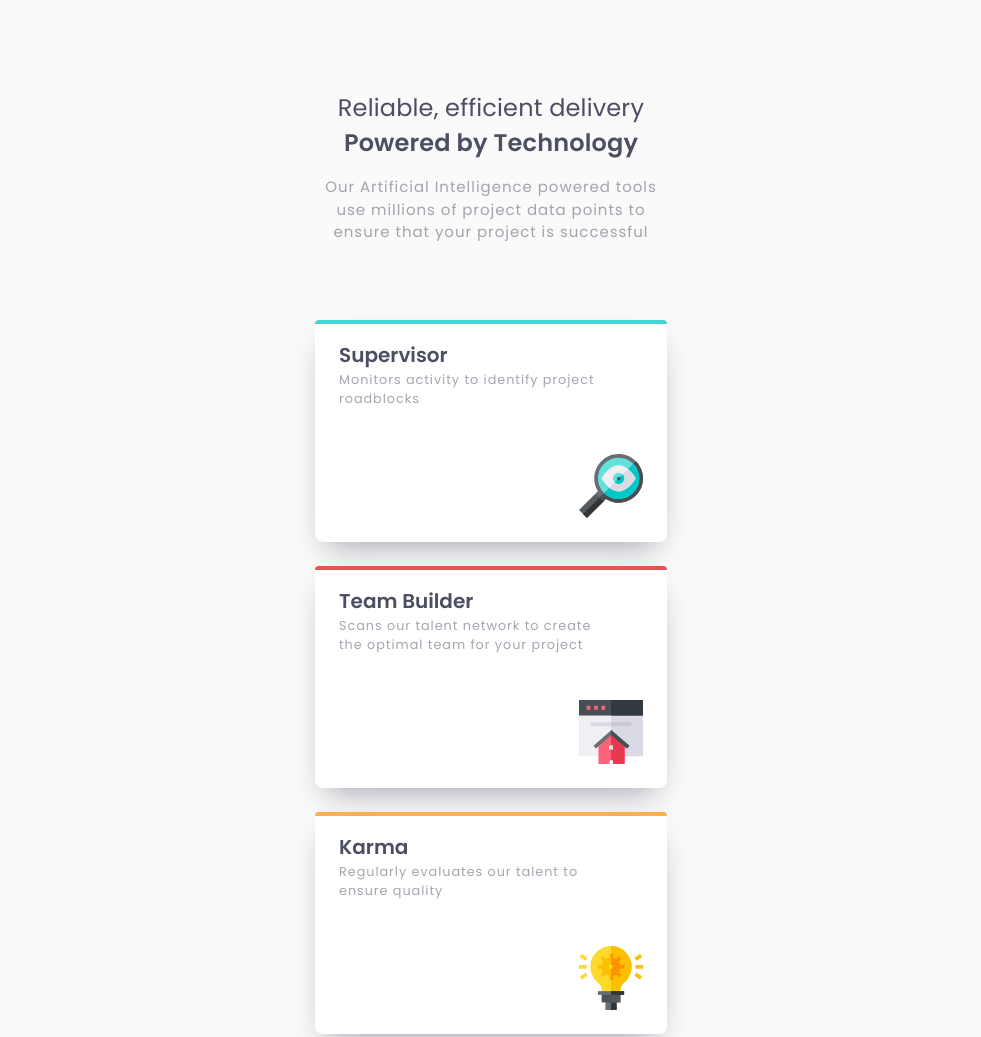
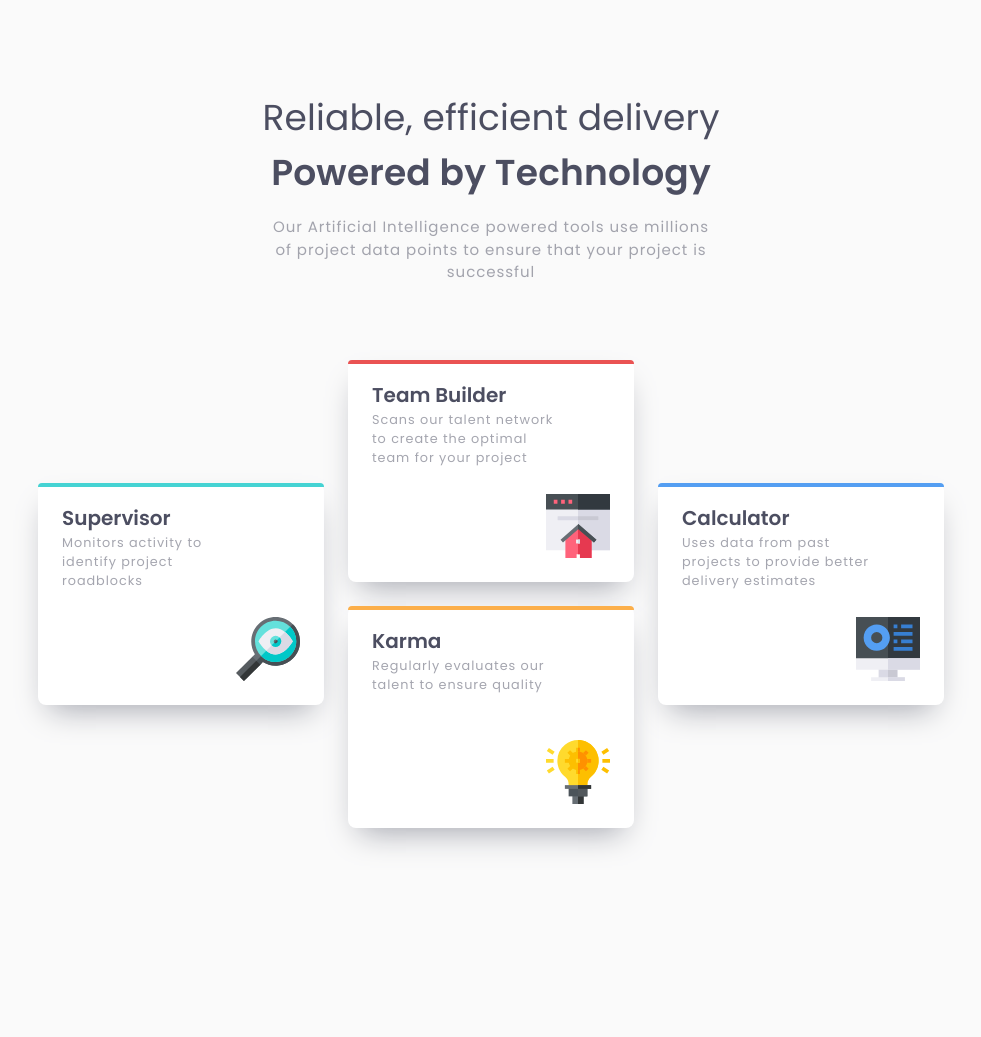
Before and after one commit to FacundoDLR/four-card-feature-section, a plain HTML site: page index.html in a window 1280 px wide. Shown: the top 1037 px of the page, without its empty margins (149-1130 px from the left). After the commit the page ends 906 px from the top, so only its background shows below. Drawn offline with Linux system fonts and the light colour scheme.

Commit message:
finished CSS desktop design

```diff
--- a/index.css
+++ b/index.css
@@ -53,10 +53,11 @@
 body {
   font-family: var(--font-family-body);
   color: var(--Very-Dark-Blue);
-  min-width: 100vw;
   min-height: 100vh;
-  display: grid;
-  place-content: center;
+  display: flex;
+  flex-direction: column;
+  justify-content: center;
+  align-items: center;
   background-color: var(--Very-Light-Gray);
 }
 
@@ -94,8 +95,8 @@ body {
 }
 
 main {
-  width: 22rem;
-  margin: 5.625rem 0 4.875rem;
+  min-width: 22rem;
+  padding: 5.625rem 2rem 4.875rem;
 }
 
 h1,
@@ -110,7 +111,7 @@ h2 {
   & .card {
     position: relative;
     width: 100%;
-    height: 13.875rem;
+    min-height: 13.875rem;
     border-radius: var(--spacing100);
     background-color: white;
     padding: calc(var(--spacing300) - 4px) var(--spacing300) var(--spacing300);
@@ -164,6 +165,34 @@ h2 {
 }
 
 /* =========== RESPONSIVE CSS =========== */
-@media (30rem <= width) {
+@media (60rem <= width) {
+    .title {
+        font-size: 2.25rem;
+    }
+    .title-description {
+        padding: 0 24rem;
+    }
 
+    .container {
+        grid-template-columns: repeat(8, 1fr);
+        grid-template-rows: repeat(4, 1fr);
+        grid-template-areas:
+        '. . . team team . . .'
+        '. supervisor supervisor team team calculator calculator .'
+        '. supervisor supervisor karma karma calculator calculator .'
+        '. . . karma karma . . .';
+
+        & .card:nth-child(1){
+            grid-area: supervisor;
+        };
+        & .card:nth-child(2){
+                grid-area: team;
+        }
+        & .card:nth-child(3){
+            grid-area: karma;
+        }
+        & .card:nth-child(4){
+            grid-area: calculator;
+        }
+    }
 }
--- a/index.html
+++ b/index.html
@@ -19,6 +19,7 @@
 
 <body>
   <main>
+    <div class="hgroup">
       <h1 class="title">Reliable, efficient delivery</h1>
       <h2 class="title title-bold">Powered by Technology</h2>
 
@@ -26,6 +27,8 @@
         Our Artificial Intelligence powered tools use millions of project data points to ensure that your project is
         successful
       </p>
+    </div>
+
     <div class="container">
       <div class="card">
         <div class="card__summary">
```
Lines whose indentation alone changed are shown as unchanged.
